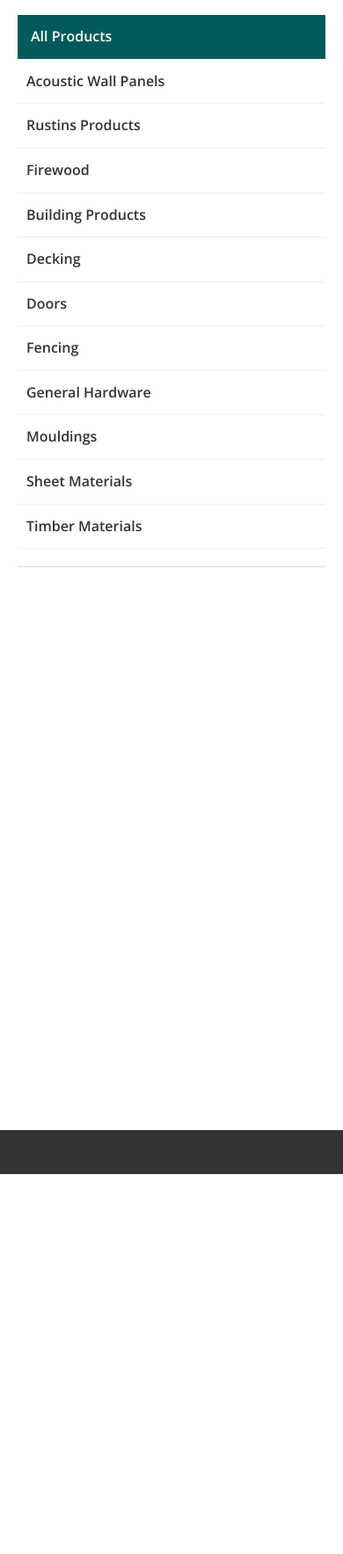
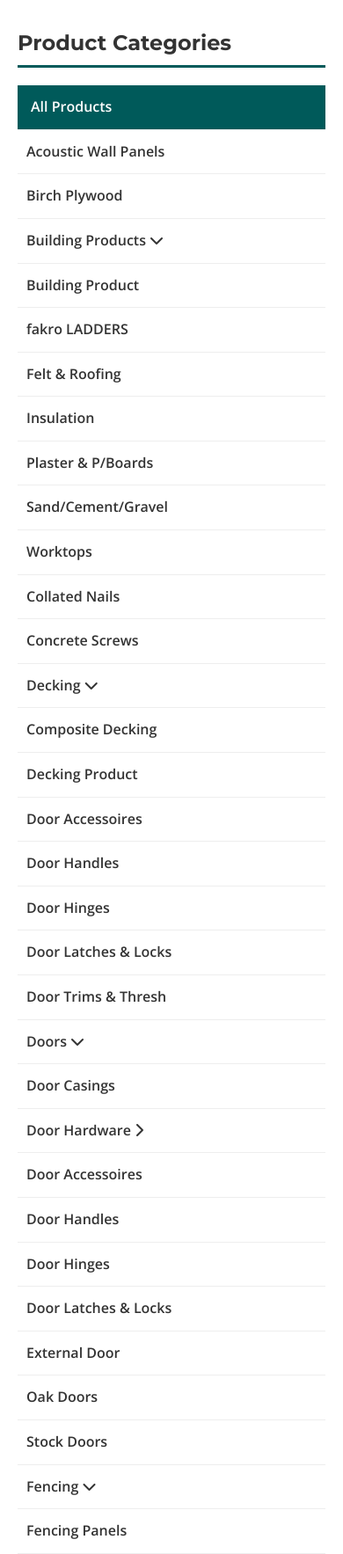
Before and after one commit to PeacockIllustrated/ashley-timber, a plain HTML site: page shop.html in a window 390 px wide. Shown: the part 233-2000 px from the top of the page at 88% size. Before the commit the page ends 1568 px from the top, so only its background shows below. Drawn offline with nearby package versions, Linux system fonts and the light colour scheme; no server answers.

Commit message:
Update shop.html

```diff
--- a/shop.html
+++ b/shop.html
@@ -5,7 +5,7 @@
     <meta name="viewport" content="width=device-width, initial-scale=1.0">
     <title>Shop Dashboard - Ashley Timber</title>
     <link rel="stylesheet" href="css/style.css">
-    <link rel="stylesheet" href="css/shop.css"> <!-- This will be the new CSS file -->
+    <link rel="stylesheet" href="css/shop.css"> <!-- The dashboard-specific CSS -->
     <link rel="preconnect" href="https://fonts.googleapis.com">
     <link rel="preconnect" href="https://fonts.gstatic.com" crossorigin>
     <link href="https://fonts.googleapis.com/css2?family=Montserrat:wght@700&family=Open+Sans:wght@400;600&display=swap" rel="stylesheet">
@@ -13,8 +13,24 @@
 </head>
 <body>
 
+    <!-- Re-using the same header for consistency -->
     <header id="main-header">
-        <!-- Main Header code remains the same... -->
+         <div class="container">
+            <nav id="main-nav">
+                <a href="index.html" class="logo">ASHLEY TIMBER</a>
+                <ul class="nav-links">
+                    <li><a href="index.html">Home</a></li>
+                    <li><a href="products.html">Shop</a></li>
+                    <li><a href="bathrooms.html">Bathrooms</a></li>
+                    <li><a href="about.html">About</a></li>
+                    <li><a href="contact.html">Contact</a></li>
+                </ul>
+                <a href="products.html" class="cta-button">Shop Now</a>
+                <div class="hamburger-menu">
+                    <i class="fas fa-bars"></i>
+                </div>
+            </nav>
+        </div>
     </header>
 
     <main id="shop-page">
@@ -23,24 +39,89 @@
             <p class="breadcrumbs">Home / Shop</p>
         </div>
 
+        <!-- Main Dashboard Layout -->
         <div class="container shop-layout">
 
-            <!-- Column 1: Sticky Sidebar Navigation -->
+            <!-- Column 1: Sticky Sidebar Navigation with Nested Categories -->
             <aside class="shop-sidebar">
                 <h3>Product Categories</h3>
                 <ul class="sidebar-nav">
                     <li><a href="#" class="category-filter active" data-category="all">All Products</a></li>
-                    <li><a href="#" class="category-filter" data-category="acoustic-panels">Acoustic Wall Panels</a></li>
-                    <li><a href="#" class="category-filter" data-category="rustins">Rustins Products</a></li>
-                    <li><a href="#" class="category-filter" data-category="firewood">Firewood</a></li>
-                    <li><a href="#" class="category-filter" data-category="building">Building Products</a></li>
-                    <li><a href="#" class="category-filter" data-category="decking">Decking</a></li>
-                    <li><a href="#" class="category-filter" data-category="doors">Doors</a></li>
-                    <li><a href="#" class="category-filter" data-category="fencing">Fencing</a></li>
-                    <li><a href="#" class="category-filter" data-category="hardware">General Hardware</a></li>
-                    <li><a href="#" class="category-filter" data-category="mouldings">Mouldings</a></li>
-                    <li><a href="#" class="category-filter" data-category="sheet-materials">Sheet Materials</a></li>
-                    <li><a href="#" class="category-filter" data-category="timber">Timber Materials</a></li>
+                    <li><a href="#" class="category-filter" data-category="Acoustic Wall Panels">Acoustic Wall Panels</a></li>
+                    <li><a href="#" class="category-filter" data-category="Birch Plywood">Birch Plywood</a></li>
+
+                    <li class="has-submenu">
+                        <a href="#" class="category-filter" data-category="Building Products">Building Products <i class="fas fa-chevron-down"></i></a>
+                        <ul class="submenu">
+                            <li><a href="#" class="category-filter" data-category="BUILDING PRODUCT">Building Product</a></li>
+                            <li><a href="#" class="category-filter" data-category="fakro LADDERS">fakro LADDERS</a></li>
+                            <li><a href="#" class="category-filter" data-category="Felt & Roofing">Felt & Roofing</a></li>
+                            <li><a href="#" class="category-filter" data-category="Insulation">Insulation</a></li>
+                            <li><a href="#" class="category-filter" data-category="Plaster & P/Boards">Plaster & P/Boards</a></li>
+                            <li><a href="#" class="category-filter" data-category="Sand/Cement/Gravel">Sand/Cement/Gravel</a></li>
+                            <li><a href="#" class="category-filter" data-category="Worktops">Worktops</a></li>
+                        </ul>
+                    </li>
+
+                    <li><a href="#" class="category-filter" data-category="Collated Nails">Collated Nails</a></li>
+                    <li><a href="#" class="category-filter" data-category="Concrete Screws">Concrete Screws</a></li>
+
+                    <li class="has-submenu">
+                        <a href="#" class="category-filter" data-category="Decking">Decking <i class="fas fa-chevron-down"></i></a>
+                        <ul class="submenu">
+                            <li><a href="#" class="category-filter" data-category="Composite Decking">Composite Decking</a></li>
+                            <li><a href="#" class="category-filter" data-category="Decking Product">Decking Product</a></li>
+                        </ul>
+                    </li>
+
+                    <li><a href="#" class="category-filter" data-category="Door Accessoires">Door Accessoires</a></li>
+                    <li><a href="#" class="category-filter" data-category="Door Handles">Door Handles</a></li>
+                    <li><a href="#" class="category-filter" data-category="Door Hinges">Door Hinges</a></li>
+                    <li><a href="#" class="category-filter" data-category="Door Latches & Locks">Door Latches & Locks</a></li>
+                    <li><a href="#" class="category-filter" data-category="Door Trims & Thresh">Door Trims & Thresh</a></li>
+
+                    <li class="has-submenu">
+                        <a href="#" class="category-filter" data-category="Doors">Doors <i class="fas fa-chevron-down"></i></a>
+                        <ul class="submenu">
+                            <li><a href="#" class="category-filter" data-category="Door Casings">Door Casings</a></li>
+                            <li class="has-submenu">
+                                <a href="#" class="category-filter" data-category="Door Hardware">Door Hardware <i class="fas fa-chevron-right"></i></a>
+                                <ul class="submenu">
+                                    <li><a href="#" class="category-filter" data-category="Door Accessoires">Door Accessoires</a></li>
+                                    <li><a href="#" class="category-filter" data-category="Door Handles">Door Handles</a></li>
+                                    <li><a href="#" class="category-filter" data-category="Door Hinges">Door Hinges</a></li>
+                                    <li><a href="#" class="category-filter" data-category="Door Latches & Locks">Door Latches & Locks</a></li>
+                                </ul>
+                            </li>
+                            <li><a href="#" class="category-filter" data-category="External Door">External Door</a></li>
+                            <li><a href="#" class="category-filter" data-category="Oak Doors">Oak Doors</a></li>
+                            <li><a href="#" class="category-filter" data-category="Stock Doors">Stock Doors</a></li>
+                        </ul>
+                    </li>
+
+                    <li class="has-submenu">
+                        <a href="#" class="category-filter" data-category="Fencing">Fencing <i class="fas fa-chevron-down"></i></a>
+                        <ul class="submenu">
+                            <li><a href="#" class="category-filter" data-category="Fencing Panels">Fencing Panels</a></li>
+                            <li><a href="#" class="category-filter" data-category="Fencing Products">Fencing Products</a></li>
+                            <li><a href="#" class="category-filter" data-category="Gate Hardware">Gate Hardware</a></li>
+                            <li><a href="#" class="category-filter" data-category="Metposts">Metposts</a></li>
+                            <li><a href="#" class="category-filter" data-category="Trellis">Trellis</a></li>
+                        </ul>
+                    </li>
+
+                    <li><a href="#" class="category-filter" data-category="Firewood">Firewood</a></li>
+
+                    <li class="has-submenu">
+                        <a href="#" class="category-filter" data-category="General Hardware">General Hardware <i class="fas fa-chevron-down"></i></a>
+                         <ul class="submenu">
+                            <li><a href="#" class="category-filter" data-category="25kg Box Nails">25kg Box Nails</a></li>
+                            <li><a href="#" class="category-filter" data-category="Bolts">Bolts</a></li>
+                            <!-- ... and so on for all general hardware items ... -->
+                         </ul>
+                    </li>
+
+                     <!-- ... Other top-level categories ... -->
                 </ul>
             </aside>
 
@@ -61,8 +142,8 @@
         <!-- Footer content remains the same... -->
     </footer>
 
-    <!-- IMPORTANT: Link to the new JavaScript file -->
-    <script src="js/shop.js"></script>
-    <script src="js/script.js"></script> <!-- Keep main script for hamburger menu etc. -->
+    <!-- IMPORTANT: Link to the new Firebase-powered JavaScript files -->
+    <script type="module" src="js/shop.js"></script>
+    <script src="js/script.js"></script> <!-- Keep main script for header/footer menu -->
 </body>
 </html>
```
